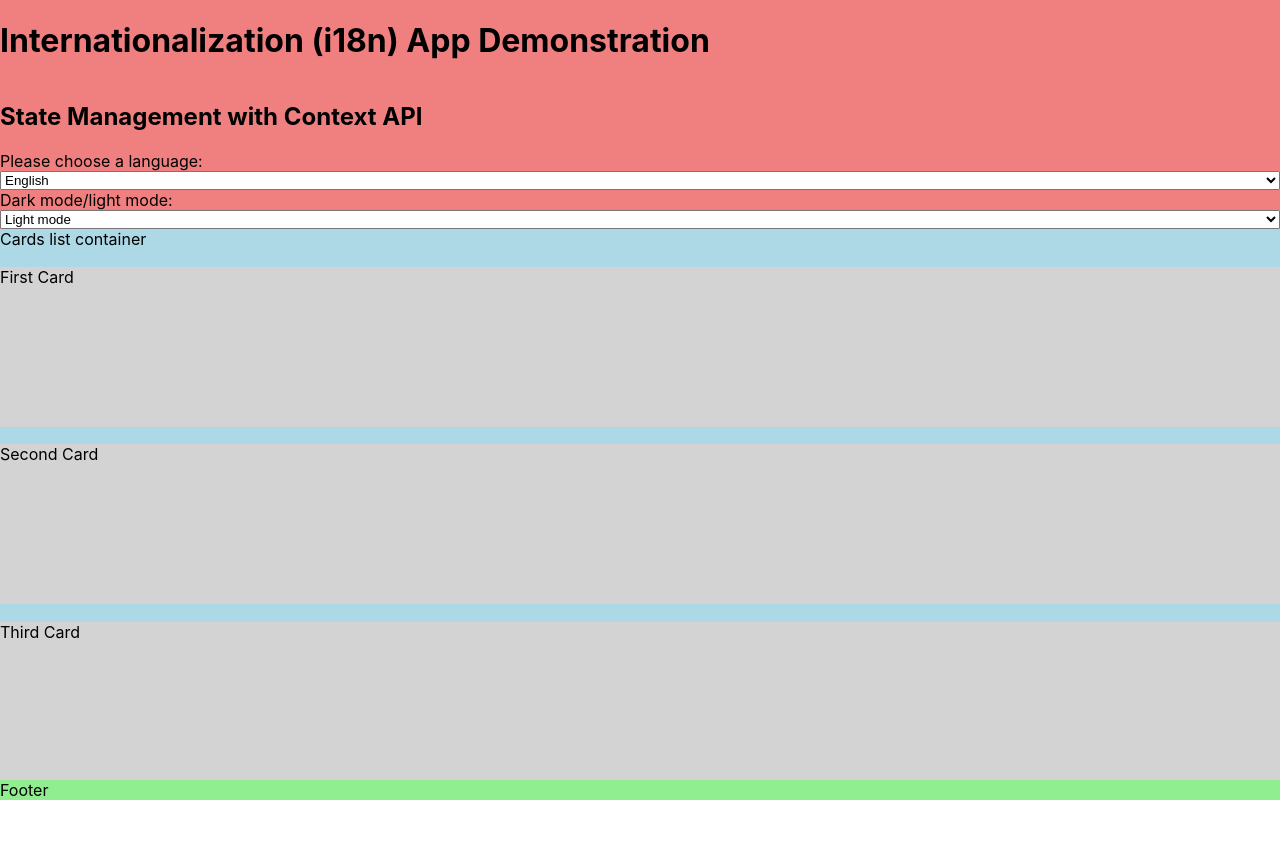
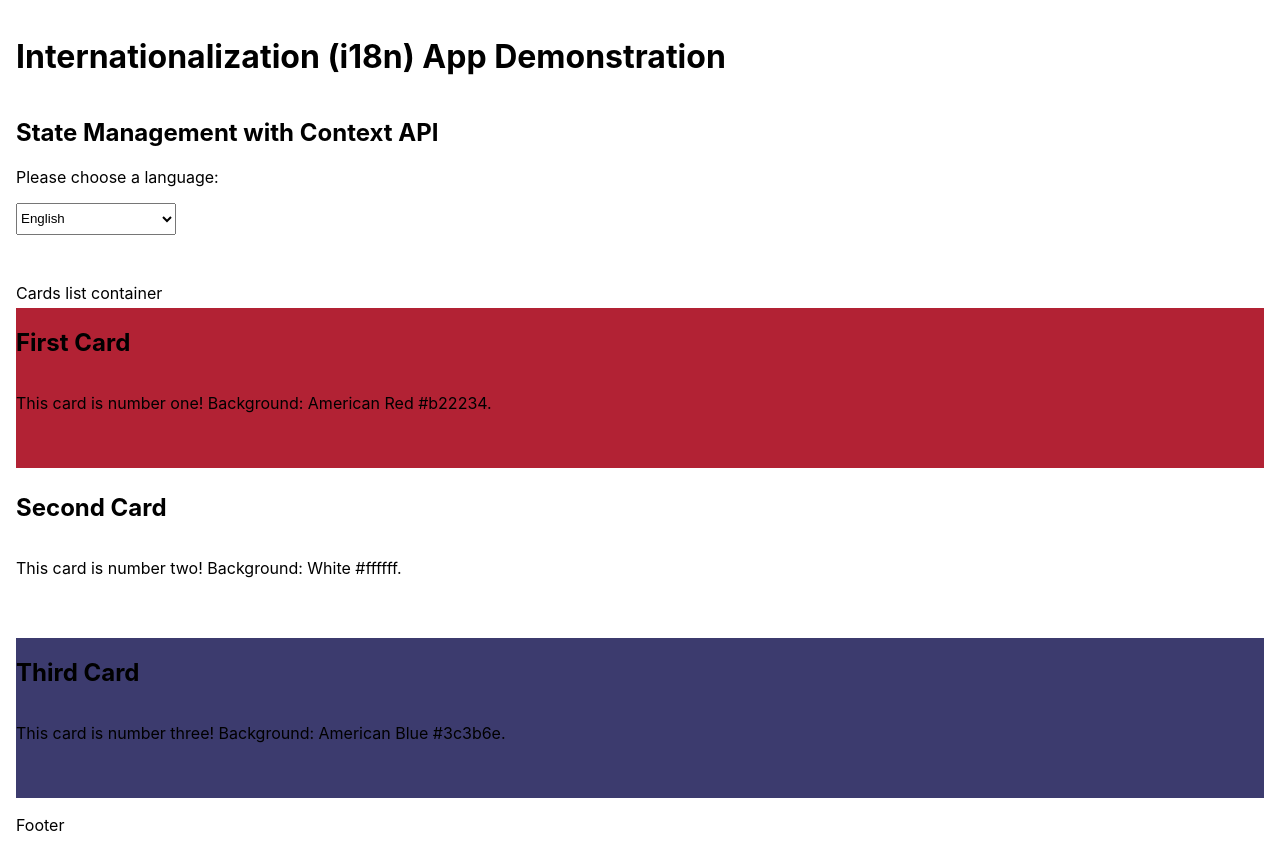
Before and after one commit to alossix/i18n-demo, a React (Create React App) app: page / in a window 1280 px wide. Before the commit the page ends 800 px from the top, so only its background shows below. Built offline with nearby package versions, Linux system fonts and the light colour scheme.

Commit message:
Styling change

```diff
--- a/src/Components/CardsList/CardsList.js
+++ b/src/Components/CardsList/CardsList.js
@@ -1,29 +1,39 @@
 import React, { useContext } from 'react';
 
 import LangContext from '../../store/lang-context';
-import ModeContext from '../../store/mode-context';
 
-import { CardsListContainer, CardsListElem, Card } from './styles';
+import {
+  CardsListContainer,
+  CardsListElem,
+  Card,
+  CardTitle,
+  CardText,
+} from './styles';
 
 const CardsList = () => {
   const { language } = useContext(LangContext);
-  const { darkMode } = useContext(ModeContext);
   let text = {};
 
   const textHandler = () => {
     if (language === 'en') {
       return (text = {
         containerTitle: `Cards list container`,
-        firstCard: `First Card`,
-        secondCard: `Second Card`,
-        thirdCard: `Third Card`,
+        firstCardTitle: `First Card`,
+        firstCardText: `This card is number one! Background: American Red #b22234.`,
+        secondCardTitle: `Second Card`,
+        secondCardText: `This card is number two! Background: White #ffffff.`,
+        thirdCardTitle: `Third Card`,
+        thirdCardText: `This card is number three! Background: American Blue #3c3b6e.`,
       });
     }
     return (text = {
       containerTitle: `Lista delle carte`,
-      firstCard: `Prima Carta`,
-      secondCard: `Seconda Carta`,
-      thirdCard: `Terza Carta`,
+      firstCardTitle: `Prima Carta`,
+      firstCardText: `Questa carta è numero uno! Sfondo: Philippine Green #008c45.`,
+      secondCardTitle: `Seconda Carta`,
+      secondCardText: `Questa carta è numero due! Sfondo: Anti-Flash White #f4f5f0.`,
+      thirdCardTitle: `Terza Carta`,
+      thirdCardText: `Questa carta è numero tre! Sfondo: Fire Engine Red #cd212a.`,
     });
   };
   textHandler();
@@ -32,9 +42,18 @@ const CardsList = () => {
     <CardsListContainer>
       {text.containerTitle}
       <CardsListElem>
-        <Card>{text.firstCard}</Card>
-        <Card>{text.secondCard}</Card>
-        <Card>{text.thirdCard}</Card>
+        <Card bg={language === 'en' ? '#b22234' : '#008c45'}>
+          <CardTitle>{text.firstCardTitle}</CardTitle>
+          <CardText>{text.firstCardText}</CardText>
+        </Card>
+        <Card bg={language === 'en' ? '#fff' : '#f4f5f0'}>
+          <CardTitle>{text.secondCardTitle}</CardTitle>
+          <CardText>{text.secondCardText}</CardText>
+        </Card>
+        <Card bg={language === 'en' ? '#3c3b6e' : '#cd212a'}>
+          <CardTitle>{text.thirdCardTitle}</CardTitle>
+          <CardText>{text.thirdCardText}</CardText>
+        </Card>
       </CardsListElem>
     </CardsListContainer>
   );
--- a/src/Components/CardsList/styles.js
+++ b/src/Components/CardsList/styles.js
@@ -1,7 +1,7 @@
 import styled from 'styled-components';
 
 export const CardsListContainer = styled.main`
-  background-color: lightblue;
+  padding: 1rem;
 `;
 
 export const CardsListElem = styled.section`
@@ -16,5 +16,9 @@ export const Card = styled.article`
   display: flex;
   flex-direction: column;
   height: 10rem;
-  background-color: lightgray;
+  background-color: ${(p) => p.bg};
 `;
+
+export const CardTitle = styled.h2``;
+
+export const CardText = styled.p``;
--- a/src/Components/Footer/styles.js
+++ b/src/Components/Footer/styles.js
@@ -1,5 +1,5 @@
 import styled from 'styled-components';
 
 export const FooterContainer = styled.footer`
-  background-color: lightgreen;
+  padding: 1rem;
 `;
--- a/src/Components/Header/Header.js
+++ b/src/Components/Header/Header.js
@@ -1,20 +1,16 @@
 import React, { useContext } from 'react';
 
 import LangContext from '../../store/lang-context';
-import ModeContext from '../../store/mode-context';
 
 import {
   HeaderContainer,
   HeaderTitle,
   LanguageSelectLabel,
   LanguageSelect,
-  ModeLabel,
-  ModeSelect,
 } from './styles';
 
 const Header = () => {
   const { language, setLanguage } = useContext(LangContext);
-  const { darkMode, setDarkMode } = useContext(ModeContext);
   let text = {};
 
   // Header Text Options
@@ -24,18 +20,12 @@ const Header = () => {
         header: `Internationalization (i18n) App Demonstration`,
         header2: `State Management with Context API`,
         langSelectLabel: `Please choose a language:`,
-        modeSelectLabel: `Dark mode/light mode:`,
-        modeSelectDark: `Dark mode`,
-        modeSelectLight: `Light mode`,
       });
     }
     return (text = {
       header: `Dimostrazione dell'App per l'Internazionalizzazione (i18n)`,
       header2: `State Management con Context API`,
       langSelectLabel: `Si prega di scegliere una lingua:`,
-      modeSelectLabel: `Modalità scura/modalità chiara:`,
-      modeSelectDark: `Modalità scura`,
-      modeSelectLight: `Modalità chiara`,
     });
   };
   textHandler();
@@ -58,15 +48,6 @@ const Header = () => {
           Italiano
         </option>
       </LanguageSelect>
-      <ModeLabel htmlFor="mode">{text.modeSelectLabel}</ModeLabel>
-      <ModeSelect id="mode" onChange={() => setDarkMode(!darkMode)}>
-        <option id="light" value="false">
-          {text.modeSelectLight}
-        </option>
-        <option id="dark" value="true">
-          {text.modeSelectDark}
-        </option>
-      </ModeSelect>
     </HeaderContainer>
   );
 };
--- a/src/Components/Header/styles.js
+++ b/src/Components/Header/styles.js
@@ -1,10 +1,10 @@
 import styled from 'styled-components';
 
 export const HeaderContainer = styled.header`
-  background-color: lightcoral;
   display: flex;
   flex-direction: column;
   align-items: space-between;
+  padding: 1rem;
 
   &.dark {
     background-color: coral;
@@ -17,9 +17,17 @@ export const LanguageSelectLabel = styled.label`
   padding-right: 2rem;
 `;
 
-export const LanguageSelect = styled.select``;
+export const LanguageSelect = styled.select`
+  height: 2rem;
+  margin: 1rem 0;
+  width: 10rem;
+`;
 
 export const ModeLabel = styled.label`
   padding-right: 2rem;
 `;
-export const ModeSelect = styled.select``;
+export const ModeSelect = styled.select`
+  height: 2rem;
+  margin: 1rem 0;
+  width: 10rem;
+`;
```
